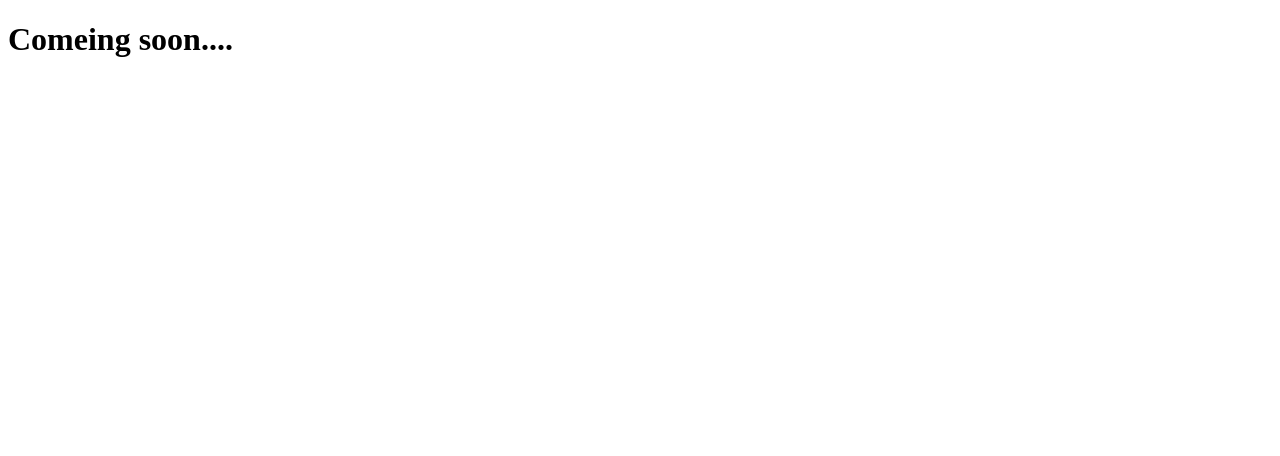
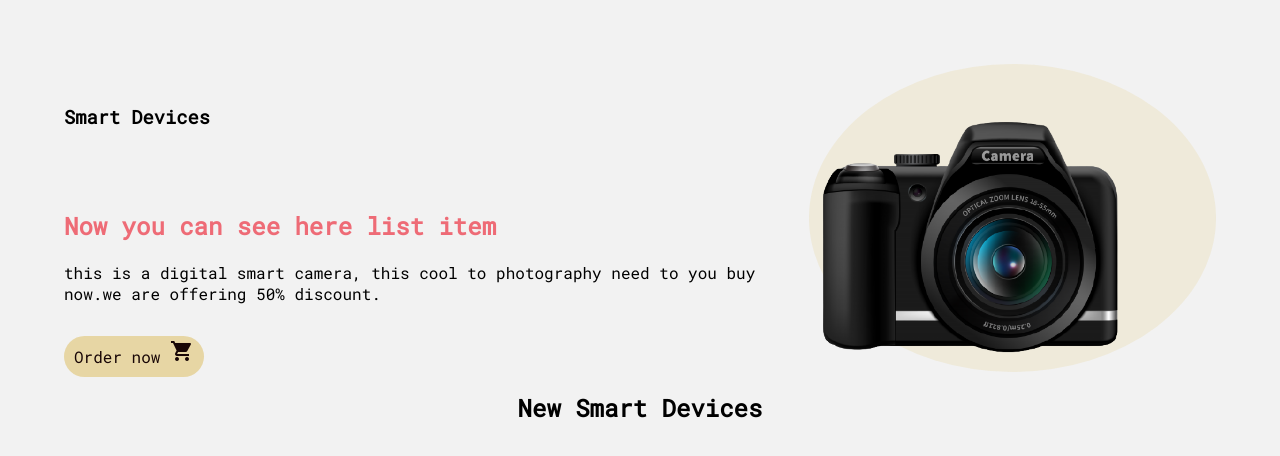
Before and after one commit to mhsmiraz1/my-second-work, a plain HTML site: page index.html in a window 1280 px wide. Drawn offline with Linux system fonts and the light colour scheme.

Commit message:
first one done

```diff
--- a/index.html
+++ b/index.html
@@ -3,14 +3,39 @@
 
 <head>
     <meta charset="UTF-8">
-    <meta http-equiv="X-UA-Compatible" content="IE=edge">
     <meta name="viewport" content="width=device-width, initial-scale=1.0">
     <title>my-second-work</title>
+    <link rel="preconnect" href="https://fonts.googleapis.com">
+    <link rel="preconnect" href="https://fonts.gstatic.com" crossorigin>
+    <link href="https://fonts.googleapis.com/css2?family=Roboto+Mono&family=Spline+Sans&display=swap" rel="stylesheet">
     <link rel="stylesheet" href="style.css">
+    <link href="https://fonts.googleapis.com/icon?family=Material+Icons" rel="stylesheet">
 </head>
 
 <body>
-    <h1>Comeing soon....</h1>
+    <!-- this is first section -->
+    <section class="division-one">
+        <div>
+            <h3>Smart Devices</h3><br><br>
+            <h1>Now you can see here list item</h1>
+            <p>this is a digital smart camera, this cool to photography need to you buy now.we are offering 50%
+                discount.
+            </p>
+            <a target="_blank" href="">Order now <span class="material-icons">
+                    shopping_cart
+                </span></a>
+        </div>
+        <div class="background-color"><br><br>
+            <img src="images/cameraa.png" alt="">
+        </div>
+    </section>
+    <section class="devision-two">
+        <h2>New Smart Devices</h2>
+        <div>
+
+        </div>
+    </section>
+
 </body>
 
 </html>
--- a/style.css
+++ b/style.css
@@ -1,4 +1,43 @@
+body{
+    margin: 5%;
+    background-color: #f2f2f2;
+    font-family: 'Roboto Mono', monospace;
+}
+h3{
+    margin-top: 40px;
+}
 h1{
-    font-size: xx-large;
-    color: black;
+    color: rgba(235, 18, 36, 0.603);
 }
+p{
+    margin-bottom: 35px;
+}
+a{
+    text-decoration: none;
+    background-color: #d8ae396c;
+    padding: 10px 10px;
+    border-radius: 25px;
+    transition: 0.3s;
+}
+a:visited{
+    color: rgb(24, 6, 6);
+}
+a:hover{
+    color: green;
+    transform: rotate(360);
+}
+.division-one{
+    display: flex;
+}
+.division-one img{
+    width: 80%;
+    transition: 0.3s;
+}
+.background-color{
+    background-color: #d8ae3921;
+    border-radius: 60%;
+}
+/* fart one done- next section comming */
+h2{
+    text-align: center;
+}
```
Also changed, not shown: images/cameraa.png (added).
